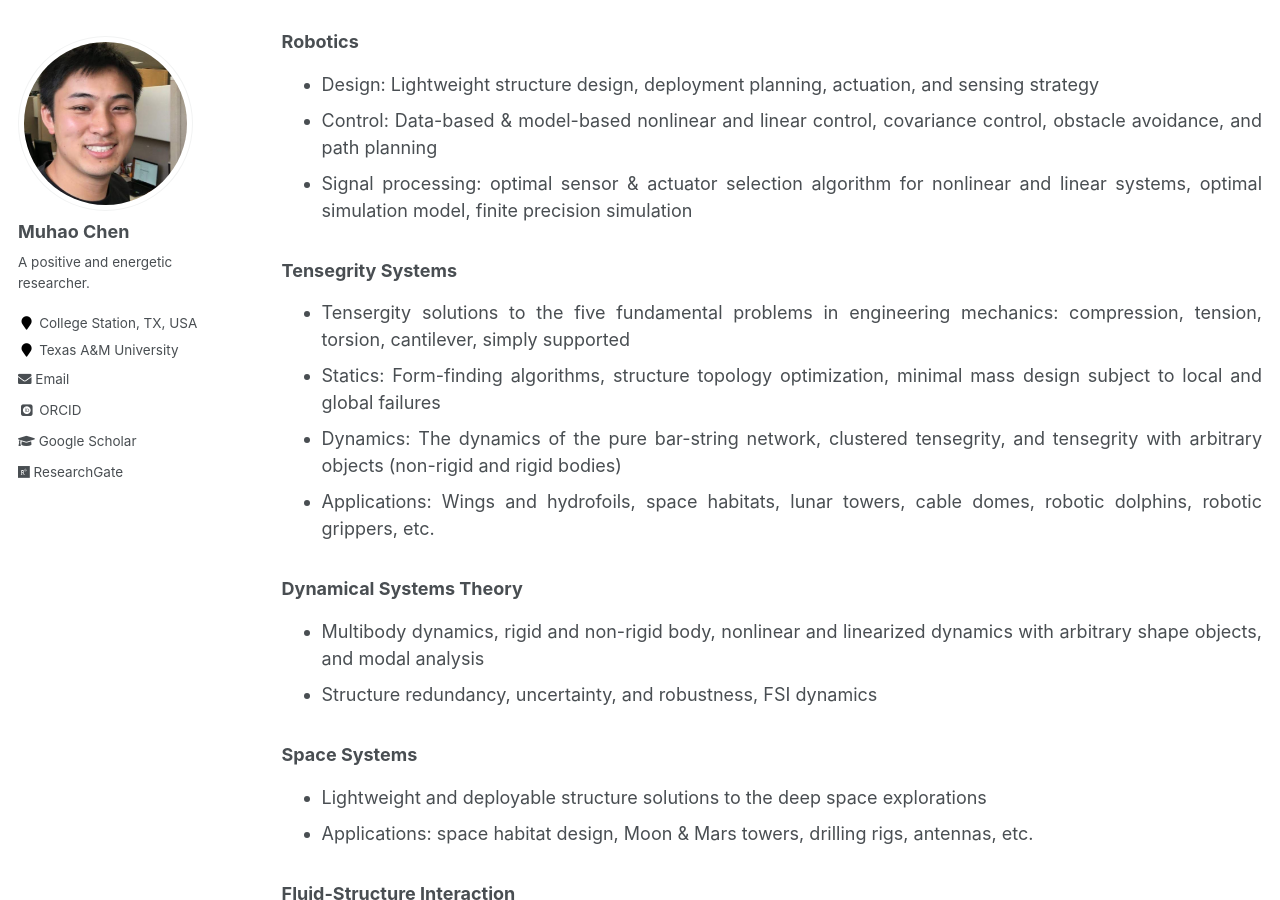
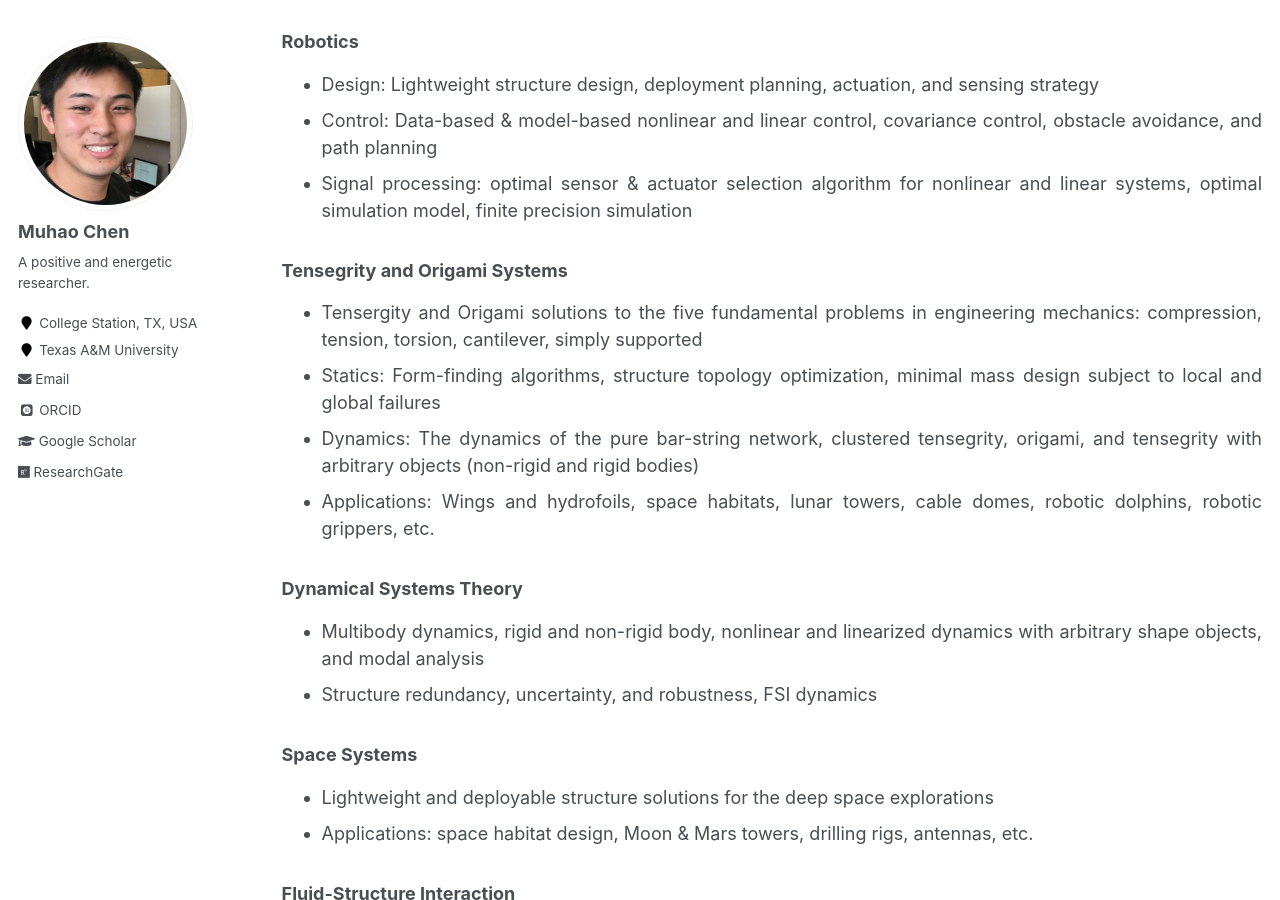
Before and after one commit to Muhao-Chen/muhao-chen.github.io, a Jekyll site: the page built from _pages/research.md, in a window 1280 px wide and 900 px high, scrolled down 1142 px. Built offline with Jekyll 4.4.1, drawn with Linux system fonts in a browser that asks for light colours; some web fonts are replaced; some of the changed text lies outside the part shown.

Commit message:
Update research.md

```diff
--- a/_pages/research.md
+++ b/_pages/research.md
@@ -19,7 +19,7 @@ We would also like to develop and offer more and more software and tools to help
 ## Research Keywords
 * Integrating Structure & Control Design
 * Robotics
-* Tensegrity Systems
+* Tensegrity and Origami Systems
 * Dynamical Systems Theory
 * Space Systems
 * Fluid-Structure Interaction
@@ -37,10 +37,10 @@ We would also like to develop and offer more and more software and tools to help
 * Signal processing: optimal sensor & actuator selection algorithm for nonlinear and linear systems, optimal simulation model, finite precision simulation
 
 
-### Tensegrity Systems
-* Tensergity solutions to the five fundamental problems in engineering mechanics: compression, tension, torsion, cantilever, simply supported
+### Tensegrity and Origami Systems
+* Tensergity and Origami solutions to the five fundamental problems in engineering mechanics: compression, tension, torsion, cantilever, simply supported
 * Statics: Form-finding algorithms, structure topology optimization, minimal mass design subject to local and global failures
-* Dynamics: The dynamics of the pure bar-string network, clustered tensegrity, and tensegrity with arbitrary objects (non-rigid and rigid bodies)
+* Dynamics: The dynamics of the pure bar-string network, clustered tensegrity, origami, and tensegrity with arbitrary objects (non-rigid and rigid bodies)
 * Applications: Wings and hydrofoils, space habitats, lunar towers, cable domes, robotic dolphins, robotic grippers, etc.
 
 ### Dynamical Systems Theory
@@ -49,7 +49,7 @@ We would also like to develop and offer more and more software and tools to help
 
 
 ### Space Systems
-* Lightweight and deployable structure solutions to the deep space explorations
+* Lightweight and deployable structure solutions for the deep space explorations
 * Applications: space habitat design, Moon & Mars towers, drilling rigs, antennas, etc.
 
 
```
